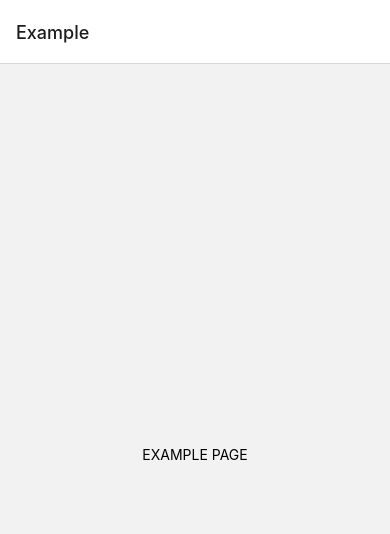
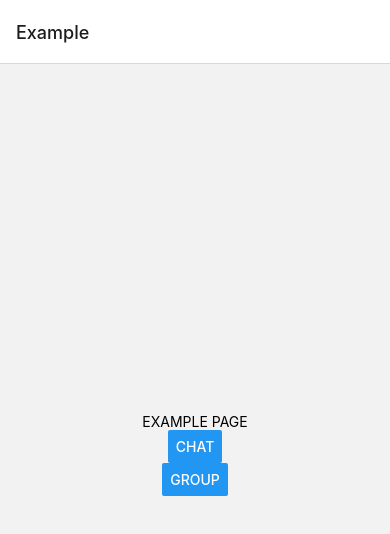
Before and after one commit to qmqasim99/geeq-meet, a React Native app: screen / in a window 390 px wide. Shown: the top 534 px of the page. Built offline with nearby package versions, Linux system fonts and the light colour scheme.

Commit message:
added navigation between example pages

```diff
--- a/App.js
+++ b/App.js
@@ -1,7 +1,9 @@
 import { StatusBar } from "expo-status-bar";
-import { StyleSheet, Text, View } from "react-native";
+import { StyleSheet, Text, View, Button } from "react-native";
 import { NavigationContainer } from "@react-navigation/native";
 import { createNativeStackNavigator } from "@react-navigation/native-stack";
+import Chat from "./components/Chat";
+import SingleGroupPage from "./components/SingleGroupPage";
 
 export default function App() {
   const Stack = createNativeStackNavigator();
@@ -13,6 +15,18 @@ export default function App() {
           style={{ flex: 1, alignItems: "center", justifyContent: "center" }}
         >
           <Text>EXAMPLE PAGE</Text>
+          <Button
+            title="Chat"
+            onPress={() => {
+              navigation.navigate("Chat");
+            }}
+          />
+          <Button
+            title="Group"
+            onPress={() => {
+              navigation.navigate("Group");
+            }}
+          />
         </View>
       );
     }
@@ -20,6 +34,9 @@ export default function App() {
     return (
       <Stack.Navigator>
         <Stack.Screen name="Example" component={ExampleScreen} />
+        <Stack.Screen name="Chat" component={Chat} />
+        <Stack.Screen name="Group" component={SingleGroupPage} />
+
         {/* e.g. .....
         <Stack.Screen name="Notifications" component={NotificationsScreen} />
         <Stack.Screen name="Profile" component={ProfileScreen} />
--- a/components/Chat.js
+++ b/components/Chat.js
@@ -1,12 +1,13 @@
+import { NavigationContainer } from "@react-navigation/native";
 import { useState } from "react";
 import { View, Text, TextInput, Button } from "react-native";
 
-const Chat = () => {
+const Chat = ({ navigation }) => {
   const [chatMessage, setChatMessage] = useState("Write Your Message Here");
 
   return (
     <View>
-      <Text style={{ borderWidth: 1, height: 600 }}>Chat Page</Text>
+      <Text style={{ borderWidth: 1, height: 400 }}>Chat Page</Text>
       <TextInput
         value={chatMessage}
         style={{ borderWidth: 1, margin: 10 }}
@@ -20,7 +21,7 @@ const Chat = () => {
       <Button
         title="Group Home"
         onPress={() => {
-          console.log("Group Home Pressed");
+          navigation.navigate("Group");
         }}
       />
     </View>
--- a/components/SingleGroupPage.js
+++ b/components/SingleGroupPage.js
@@ -1,3 +1,4 @@
+import { NavigationContainer } from "@react-navigation/native";
 import { View, Text, Image, FlatList, ScrollView, Button } from "react-native";
 
 const groupMembers = [
@@ -6,7 +7,7 @@ const groupMembers = [
   { user_id: 3, name: "Boney" },
   { user_id: 4, name: "Gusty" },
 ];
-const SingleGroupPage = () => {
+const SingleGroupPage = ({ navigation }) => {
   const renderName = ({ item }) => {
     return (
       <View>
@@ -42,7 +43,7 @@ const SingleGroupPage = () => {
         <Button
           title="Chat"
           onPress={() => {
-            console.log("Chat Pressed");
+            navigation.navigate("Chat");
           }}
         />
         <Button
--- a/package.json
+++ b/package.json
@@ -10,6 +10,7 @@
     "eject": "expo eject"
   },
   "dependencies": {
+    "@react-navigation/native": "^6.0.6",
     "@react-navigation/native-stack": "^6.2.5",
     "expo": "~44.0.0",
     "expo-status-bar": "~1.2.0",
@@ -17,6 +18,8 @@
     "react": "17.0.1",
     "react-dom": "17.0.1",
     "react-native": "0.64.3",
+    "react-native-safe-area-context": "^3.3.2",
+    "react-native-screens": "^3.10.2",
     "react-native-web": "0.17.1"
   },
   "devDependencies": {
```
Also changed, not shown: 1 other file (tests, documents, lock files or other folders).
